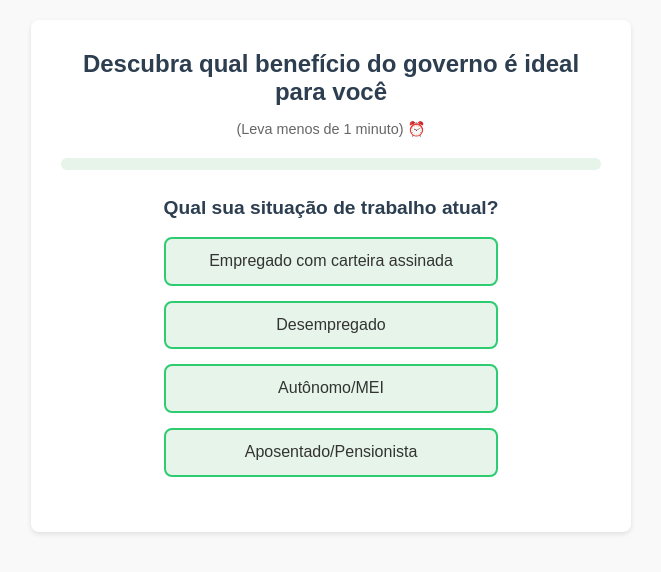
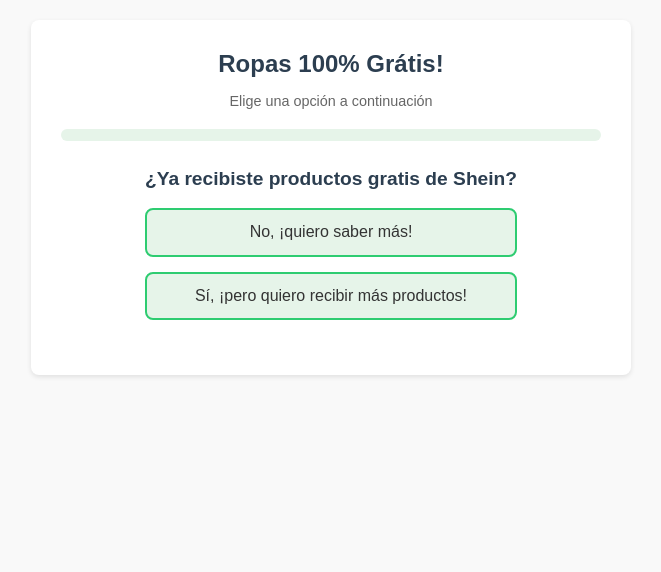
Before and after one commit to leoborja/quiz_v1, a website: page quiz-beneficios/index.html in a window 1280 px wide. Shown: the whole page, without its empty margins (309-970 px from the left). Drawn offline with Linux system fonts and the light colour scheme.

Commit message:
feat: atualiza quiz para campanha Shein

```diff
--- a/quiz-beneficios/index.html
+++ b/quiz-beneficios/index.html
@@ -1,9 +1,9 @@
 <!DOCTYPE html>
-<html lang="pt-BR">
+<html lang="es">
 <head>
   <meta charset="UTF-8" />
   <meta name="viewport" content="width=device-width, initial-scale=1.0">
-  <title>Quiz - Descubra seus benefícios do governo</title>
+  <title>Ropas 100% Grátis!</title>
   <link rel="stylesheet" href="styles.css">
 
   <!-- Facebook Pixel Code -->
@@ -17,20 +17,20 @@
       s.parentNode.insertBefore(t,s)
     }(window, document,'script',
     'https://connect.facebook.net/en_US/fbevents.js');
-    fbq('init', '8889674227742281');
+    fbq('init', '8957284534368870');
     fbq('track', 'PageView');
   </script>
   <noscript>
     <img height="1" width="1" style="display:none"
-         src="https://www.facebook.com/tr?id=8889674227742281&ev=PageView&noscript=1"/>
+         src="https://www.facebook.com/tr?id=8957284534368870&ev=PageView&noscript=1"/>
   </noscript>
   <!-- End Facebook Pixel Code -->
 </head>
 <body>
   <div class="quiz-container">
     <div class="title">
-      Descubra qual benefício do governo é ideal para você
-      <div class="subtitle">(Leva menos de 1 minuto) ⏰</div>
+      Ropas 100% Grátis!
+      <div class="subtitle">Elige una opción a continuación</div>
     </div>
     <div class="progress-container">
       <div class="progress-bar" id="progressBar"></div>
--- a/quiz-beneficios/script.js
+++ b/quiz-beneficios/script.js
@@ -1,5 +1,5 @@
-const redirectURL = "https://recomendador.com.br/s1-mt-pis-pasep";
-const deliveryURL = "https://recomendador.com.br/s3-mt-mcmv/";
+const redirectURL = "https://mcmpovos.com.br/go-us-p1-shein-de-graca-spa-alt/";
+const deliveryURL = "https://mcmpovos.com.br/go-us-p1-shein-de-graca-spa-alt/";
 let currentQuestionIndex = 0;
 const answers = [];
 let isSubmitting = false;
@@ -7,28 +7,10 @@
 const quizConfig = {
   questions: [
     {
-      question: "Qual sua situação de trabalho atual?",
+      question: "¿Ya recibiste productos gratis de Shein?",
       options: [
-        { text: "Empregado com carteira assinada" },
-        { text: "Desempregado" },
-        { text: "Autônomo/MEI" },
-        { text: "Aposentado/Pensionista" }
-      ]
-    },
-    {
-      question: "Qual sua renda familiar mensal?",
-      options: [
-        { text: "Até R$ 1.800" },
-        { text: "Entre R$ 1.800 e R$ 2.640" },
-        { text: "Entre R$ 2.640 e R$ 4.400" },
-        { text: "Mais de R$ 4.400" }
-      ]
-    },
-    {
-      question: "Você aceita receber informações sobre benefícios no seu WhatsApp?",
-      options: [
-        { text: "Sim, quero receber as informações" },
-        { text: "Não, obrigado", eliminatory: true }
+        { text: "No, ¡quiero saber más!" },
+        { text: "Sí, ¡pero quiero recibir más productos!" }
       ]
     }
   ]
@@ -102,10 +84,9 @@
 }
 
 function redirectUser(success) {
-  const base = success ? deliveryURL : redirectURL;
   const params = new URLSearchParams(window.location.search);
   const queryString = params.toString();
-  window.location.href = queryString ? `${base}?${queryString}` : base;
+  window.location.href = queryString ? `${redirectURL}?${queryString}` : redirectURL;
 }
 
 
```
